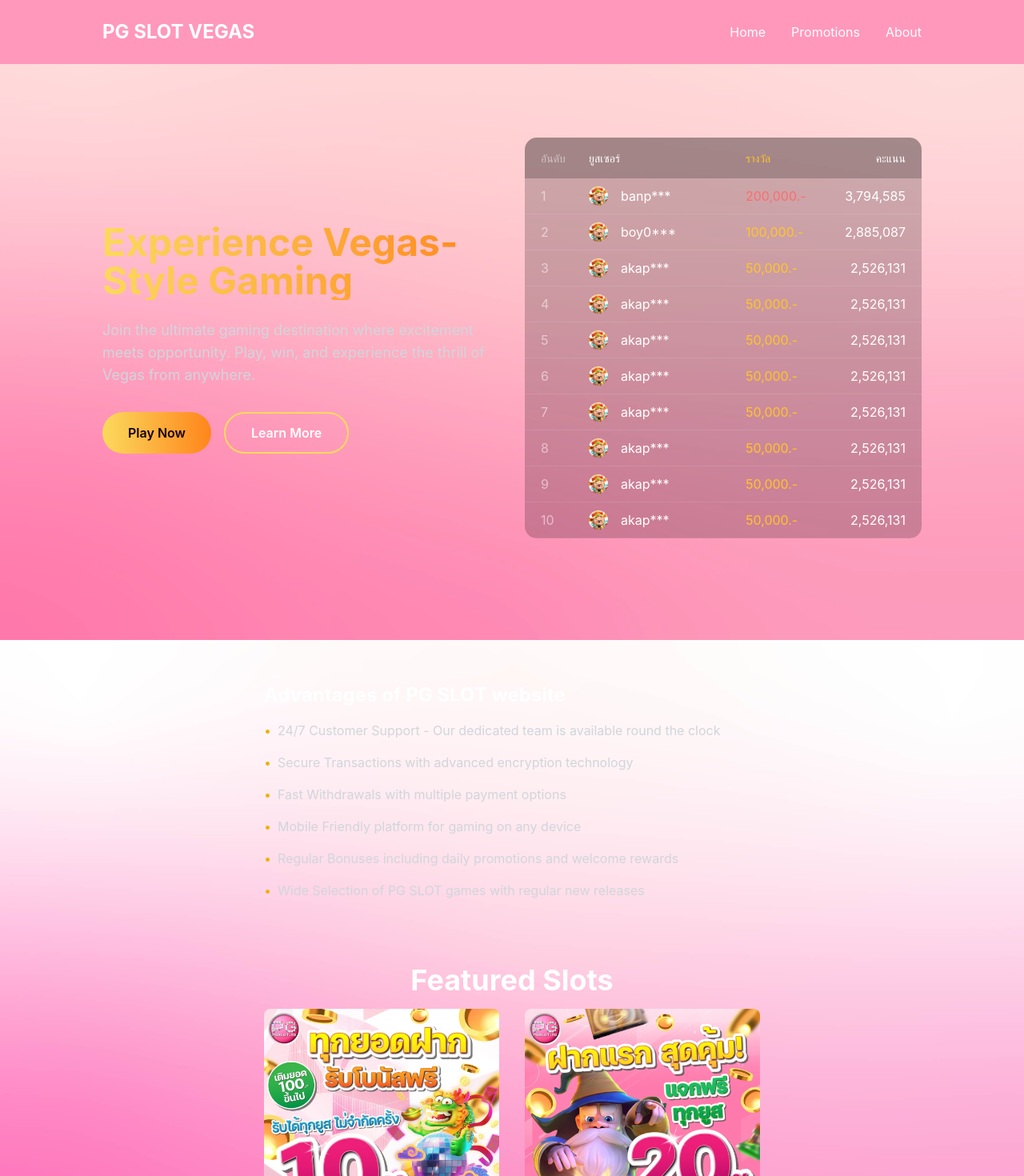
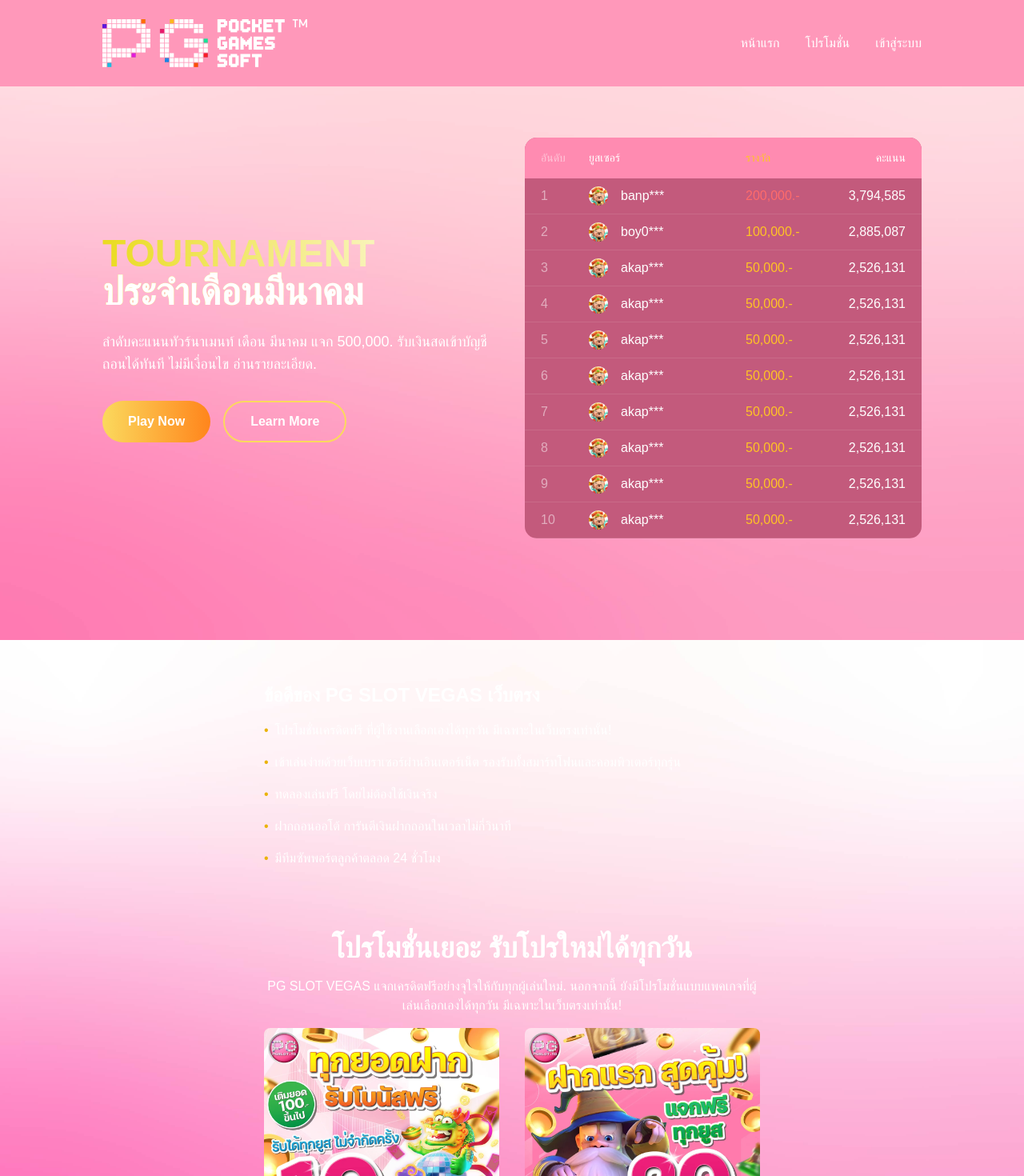
Before and after one commit to zhshimanto/PgTo, a Nuxt app: page / in a window 1280 px wide. Shown: the top 1470 px of the page at 80% size. Built offline with nearby package versions, Linux system fonts and the light colour scheme.

Commit message:
content add

```diff
--- a/app.vue
+++ b/app.vue
@@ -35,7 +35,7 @@
   left: 0;
   right: 0;
   bottom: 0;
-  background-color: rgba(254, 140, 140, 0.3);
+  background-color: rgba(255, 146, 164, 0.3);
   z-index: 1;
   pointer-events: none;
 }
--- a/assets/css/main.css
+++ b/assets/css/main.css
@@ -5,7 +5,7 @@
 /* Custom styles */
 body {
   color: white;
-  font-family: 'Inter', sans-serif;
+  font-family: 'Kanit', sans-serif;
 }
 
 :root {
--- a/components/AdvantagesSection.vue
+++ b/components/AdvantagesSection.vue
@@ -1,31 +1,32 @@
 <template>
   <section class="py-20 px-5 md:px-0">
     <div class="mx-auto advantages-container">
-      <h2 class="text-2xl font-bold mb-4 text-white">Advantages of PG SLOT website</h2>
+      <h2 class="text-2xl font-bold mb-4 text-white">ข้อดีของ PG SLOT VEGAS เว็บตรง
+      </h2>
       <ul class="space-y-4">
-        <li class="text-gray-300 flex items-center">
+        <li class="text-white flex items-center">
           <span class="text-yellow-500 mr-2">•</span>
-          24/7 Customer Support - Our dedicated team is available round the clock
+          โปรโมชั่นเครดิตฟรี ที่ผู้ใช้งานเลือกเองได้ทุกวัน มีเฉพาะในเว็บตรงเท่านั้น!
+
         </li>
-        <li class="text-gray-300 flex items-center">
+        <li class="text-white flex items-center">
           <span class="text-yellow-500 mr-2">•</span>
-          Secure Transactions with advanced encryption technology
+          เข้าเล่นง่ายด้วยเว็บเบราเซอร์ผ่านอินเตอร์เน็ต รองรับทั้งสมาร์ทโฟนและคอมพิวเตอร์ทุกรุ่น
+
         </li>
-        <li class="text-gray-300 flex items-center">
+        <li class="text-white flex items-center">
           <span class="text-yellow-500 mr-2">•</span>
-          Fast Withdrawals with multiple payment options
+          ทดลองเล่นฟรี โดยไม่ต้องใช้เงินจริง
+
         </li>
-        <li class="text-gray-300 flex items-center">
+        <li class="text-white flex items-center">
           <span class="text-yellow-500 mr-2">•</span>
-          Mobile Friendly platform for gaming on any device
+          ฝากถอนออโต้ การันตีเงินฝากถอนในเวลาไม่กี่วินาที
         </li>
-        <li class="text-gray-300 flex items-center">
+        <li class="text-white flex items-center">
           <span class="text-yellow-500 mr-2">•</span>
-          Regular Bonuses including daily promotions and welcome rewards
-        </li>
-        <li class="text-gray-300 flex items-center">
-          <span class="text-yellow-500 mr-2">•</span>
-          Wide Selection of PG SLOT games with regular new releases
+          มีทีมซัพพอร์ตลูกค้าตลอด 24 ชั่วโมง
+
         </li>
       </ul>
     </div>
--- a/components/AppHeader.vue
+++ b/components/AppHeader.vue
@@ -2,13 +2,15 @@
   <nav class="fixed top-0 left-0 w-full z-50 bg-[#ff98ba]">
     <div class="container mx-auto px-4 !py-6">
       <div class="flex justify-between items-center">
-        <NuxtLink to="/" class="text-2xl font-bold text-white">PG SLOT VEGAS</NuxtLink>
+        <NuxtLink to="/" class="text-2xl font-bold text-white">
+          <img src="/pgto-logo.webp" alt="PG SLOT VEGAS Logo">
+        </NuxtLink>
 
         <!-- Desktop Menu -->
         <div class="hidden md:flex space-x-8">
-          <NuxtLink to="/" class="text-white hover:text-btn-start transition-colors">Home</NuxtLink>
-          <NuxtLink to="/promotions" class="text-white hover:text-btn-start transition-colors">Promotions</NuxtLink>
-          <NuxtLink to="/about" class="text-white hover:text-btn-start transition-colors">About</NuxtLink>
+          <NuxtLink to="/" class="text-white hover:text-btn-start transition-colors">หน้าแรก</NuxtLink>
+          <NuxtLink to="/promotions" class="text-white hover:text-btn-start transition-colors">โปรโมชั่น</NuxtLink>
+          <NuxtLink to="/about" class="text-white hover:text-btn-start transition-colors">เข้าสู่ระบบ</NuxtLink>
         </div>
 
         <!-- Mobile Menu Button -->
--- a/components/FeaturedGames.vue
+++ b/components/FeaturedGames.vue
@@ -1,7 +1,11 @@
 <template>
   <section class="px-5 md:px-0 mb-24">
     <div class="mx-auto featured-container">
-      <h2 class="text-4xl font-bold mb-4 text-center text-white" ref="featuredTitle">Featured Slots</h2>
+      <h2 class="text-4xl font-bold mb-4 text-center text-white" ref="featuredTitle">โปรโมชั่นเยอะ รับโปรใหม่ได้ทุกวัน
+      </h2>
+      <p class="text-white text-center mb-4">PG SLOT VEGAS แจกเครดิตฟรีอย่างจุใจให้กับทุกผู้เล่นใหม่. นอกจากนี้ ยังมีโปรโมชั่นแบบแพคเกจที่ผู้เล่นเลือกเองได้ทุกวัน มีเฉพาะในเว็บตรงเท่านั้น!
+
+</p>
       <div class="grid grid-cols-1 md:grid-cols-2 gap-8" ref="gameGrid">
         <a v-for="game in featuredGames"
            :key="game.id"
@@ -16,6 +20,8 @@
         </a>
       </div>
     </div>
+
+
   </section>
 </template>
 
--- a/components/HeroSection.vue
+++ b/components/HeroSection.vue
@@ -3,17 +3,18 @@
     <div class="container mx-auto px-4">
       <div class="flex flex-col md:flex-row items-center justify-between gap-8">
         <div class="w-full md:w-1/2 text-white text-center md:text-left">
-          <h1 class="text-3xl md:text-5xl font-bold mb-4 md:mb-6 bg-gradient-to-r from-[#fbd95d] to-[#ff851c] bg-clip-text text-transparent leading-tight">
-            Experience Vegas-Style Gaming
+          <h1 class="text-3xl md:text-5xl font-bold mb-4 md:mb-6 bg-gradient-to-r from-[#eadb20] to-[#ffffff] bg-clip-text text-transparent leading-tight">
+            TOURNAMENT<br>
+            <span class="text-white">ประจำเดือนมีนาคม</span>
           </h1>
-          <p class="text-base md:text-lg mb-6 md:mb-8 text-gray-300 px-4 md:px-0">
-            Join the ultimate gaming destination where excitement meets opportunity. Play, win, and experience the thrill of Vegas from anywhere.
+          <p class="text-base md:text-lg mb-6 md:mb-8 text-white px-4 md:px-0">
+            ลำดับคะแนนทัวร์นาเมนท์ เดือน มีนาคม แจก 500,000. รับเงินสดเข้าบัญชี ถอนได้ทันที ไม่มีเงื่อนไข อ่านรายละเอียด.
           </p>
           <div class="flex flex-col sm:flex-row gap-4 justify-center md:justify-start">
-            <button class="btn-gradient px-6 md:px-8 py-3 rounded-full font-semibold text-[#12000a] text-sm md:text-base w-full sm:w-auto">
+            <button class="btn-gradient px-6 md:px-8 py-3 rounded-full font-semibold text-[#fff] text-sm md:text-base w-full sm:w-auto">
               Play Now
             </button>
-            <button class="border-2 border-[#fbd95d] px-6 md:px-8 py-3 rounded-full font-semibold text-white hover:bg-[#fbd95d] hover:text-[#12000a] transition-all duration-300 text-sm md:text-base w-full sm:w-auto">
+            <button class="border-2 border-[#fbd95d] px-6 md:px-8 py-3 rounded-full font-semibold text-white hover:bg-[#fbd95d] hover:text-[#ffffff] transition-all duration-300 text-sm md:text-base w-full sm:w-auto">
               Learn More
             </button>
           </div>
--- a/components/SafeContentSection.vue
+++ b/components/SafeContentSection.vue
@@ -1,33 +1,23 @@
 <template>
    <section class="py-20 px-5 md:px-0">
     <div class="safe-content-container mx-auto">
-      <h2 class="text-2xl font-bold mb-4 text-white">Safe Content & best online gaming experience</h2>
-      <p class="text-gray-300 mb-4">Experience the thrill of premium slot games with the best online gaming experience. PG SLOT website is committed to providing a safe and secure environment for all users.</p>
+      <h2 class="text-2xl font-bold mb-4 text-white">PG SLOT ปลอดภัย ได้เงินจริง
+      </h2>
+      <p class="text-white mb-4">PG SLOT VEGAS เป็นมืออาชีพด้านเกมสล็อตและคาสิโนออนไลน์ในไทยมากว่า 10 ปี. ให้บริการเกมสล็อตออนไลน์ตรงจาก PG SOFT ซึ่งได้รับการรับรองมาตรฐานจากองค์กรที่ได้รับการยอมรับทั่วโลกดังนี้</p>
       <ul class="space-y-4">
-        <li class="text-gray-300 flex items-center">
+        <li class="text-white flex items-center">
           <span class="text-yellow-500 mr-2">•</span>
           ได้รับใบอนุญาตจาก UK Gambling Commission ซึ่งเป็นองค์กรกลางควบคุมมาตรฐานคาสิโนที่น่าเชื่อถือที่สุดในโลก. ใบอนุญาตหมายเลข #45515.
 
         </li>
-        <li class="text-gray-300 flex items-center">
+        <li class="text-white flex items-center">
           <span class="text-yellow-500 mr-2">•</span>
-          Secure Transactions with advanced encryption technology
+          ได้รับใบอนุญาตจาก Malta gaming Authority - องค์กรควบคุมมาตรฐานคาสิโน เกมออนไลน์ และการซื้อขายค่าเงินคริปโตแห่งประเทศ Malta. ใบอนุญาตหมายเลข #C76195.
         </li>
-        <li class="text-gray-300 flex items-center">
+        <li class="text-white flex items-center">
           <span class="text-yellow-500 mr-2">•</span>
-          Fast Withdrawals with multiple payment options
-        </li>
-        <li class="text-gray-300 flex items-center">
-          <span class="text-yellow-500 mr-2">•</span>
-          Mobile Friendly platform for gaming on any device
-        </li>
-        <li class="text-gray-300 flex items-center">
-          <span class="text-yellow-500 mr-2">•</span>
-          Regular Bonuses including daily promotions and welcome rewards
-        </li>
-        <li class="text-gray-300 flex items-center">
-          <span class="text-yellow-500 mr-2">•</span>
-          Wide Selection of PG SLOT games with regular new releases
+          BMM Testlabs - ผ่านการทดสอบของแลบทดสอบที่ผ่านมาตรฐาน ISO 17025 IT และ 17020 Inspection Bodies ซึ่งได้รับการยอมรับจากหลายประเทศและมีแลบทดลองอยู่กว่า 13 ประเทศทั่วโลก.
+
         </li>
       </ul>
     </div>
--- a/components/ScoreBoard.vue
+++ b/components/ScoreBoard.vue
@@ -79,7 +79,7 @@
 
 <style scoped>
 .score-board {
-  background: rgba(0, 0, 0, 0.2);
+  background: #c35a7c;
   border-radius: 15px;
   overflow: hidden;
   margin: 20px 0;
@@ -90,7 +90,7 @@
   display: grid;
   grid-template-columns: 60px 1fr 100px 100px;
   padding: 15px 20px;
-  background: rgba(0, 0, 0, 0.2);
+  background: rgba(255, 139, 177, 1);
   color: rgba(255, 255, 255, 0.5);
   font-size: 14px;
 }
--- a/components/SignupInvite.vue
+++ b/components/SignupInvite.vue
@@ -186,9 +186,8 @@
   margin-bottom: 20px;
   border-radius: 10px;
   min-height: 200px;
-  -webkit-backdrop-filter: saturate(90%) brightness(115%) blur(18px);
-  backdrop-filter: saturate(90%) brightness(115%) blur(18px);
-  box-shadow: 0 20px 30px -20px rgba(0, 0, 0, 0.1);
+  background-color: #ff98ba;
+  box-shadow: 0 20px 30px -20px rgba(8, 7, 7, 0.1);
 }
 
 .pop-box .glass-box h2 {
```
Also changed, not shown: public/pgto-logo.webp (added).
